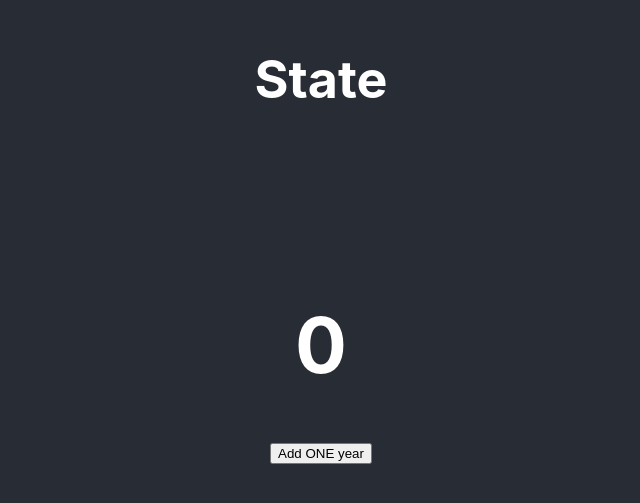
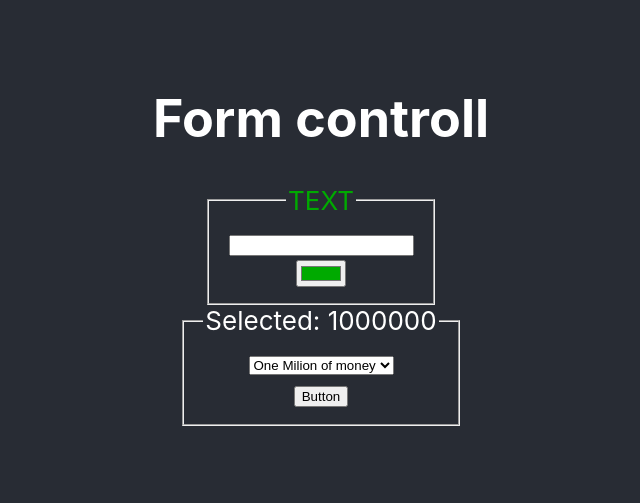
Before and after one commit to FragVagis/delfinai, a React (Create React App) app in the folder r1/: page / in a window 1280 px wide. Shown: the part 161-664 px from the top of the page, without its empty margins (319-959 px from the left). Built offline with nearby package versions, Linux system fonts and the light colour scheme.

Commit message:
Input formos

```diff
--- a/r1/src/App.jsx
+++ b/r1/src/App.jsx
@@ -1,43 +1,16 @@
 import './App.css';
-import { useEffect, useState } from "react";
-import randColor from './Functions/randColor';
-import Kv from './Components/JamesBond/Kv';
-//import Count from './Components/JamesBond/Count';
-import ForeverYoung from './Components/JamesBond/FoverYoung';
+import Select from './Components/008/Select';
+import Text from './Components/008/Text';
 function App() {
-
-    const [kv, setKv] = useState([]);
-
-
-    const kvPressed = () => {
-        setKv(k => [...k, randColor()]);
-        console.log('Ja ja 1')
-    }
-
-    useEffect(() => {
-        if(kv.length === 0) {
-            return;
-        }
-        console.log('Ja ja 2');
-    }, [kv]);
-
-
-
 
 
 
     return (
       <div className="App">
         <header className="App-header">
-          <h1 onClick={kvPressed}>State</h1>
-            <div className='kv-bin'>
-            {
-                kv.map((c, i) => <Kv key={i} c={c} i={i}></Kv>)
-            }
-            </div>
-            <ForeverYoung></ForeverYoung>
-
-
+          <h1>Form controll</h1>
+            <Text></Text>
+            <Select></Select>
           </header>
     </div>
   );
--- /dev/null
+++ b/r1/src/Components/008/Select.jsx
@@ -0,0 +1,42 @@
+import { useState } from "react";
+
+
+    const options = [
+        {value: 1, text: 'One'},
+        {value: 2, text: 'Two'},
+        {value: 5, text: 'Five'},
+        {value: 1000000, text: 'One Milion of money'},
+    ]
+
+function Select() {
+
+    const [select, setSelect] = useState('1000000')
+    const [selected, setSelected] = useState('1000000')
+
+
+    const handleInput = e => {
+        setSelect(e.target.value);
+    }
+
+    return(
+        <>
+        <fieldset>
+
+            <legend>Selected: {selected}</legend>
+
+            <select value={select} onChange={handleInput}>
+            {
+                options.map(o => <option key={o.value} value={o.value}>{o.text}</option>)
+            }
+            </select>
+
+            <div>
+                <button onClick={() => setSelected(options.find(o => select == o.value).text)}>Button</button>
+            </div>
+
+        </fieldset>
+        </>
+    )
+}
+
+export default Select;
--- /dev/null
+++ b/r1/src/Components/008/Text.jsx
@@ -0,0 +1,38 @@
+import { useState } from "react";
+
+function Text() {
+
+    const [text, setText] = useState('')
+
+    const [color, setColor] = useState('#00aa00');
+
+    const [title, setTitle] = useState('TEXT');
+
+    const handleInput = e => {
+        console.log(e.target.value);
+        setText(e.target.value)
+        if('' === e.target.value) {
+            setTitle('TEXT');
+        } else {
+            setTitle(e.target.value)
+        }
+    }
+
+    const handleColorInput = e => {
+        setColor(e.target.value)
+    }
+
+    return(
+        <>
+        <fieldset>
+            <legend style={{color:color}}>{title}</legend>
+            <input type="text" value={text} onChange={handleInput}></input>
+            <div>
+            <input type="color" value={color} onChange={handleColorInput}></input>
+            </div>
+        </fieldset>
+        </>
+    )
+}
+
+export default Text;
```
Also changed, not shown: r1/src/007.jsx (added, +46 -0 lines).
